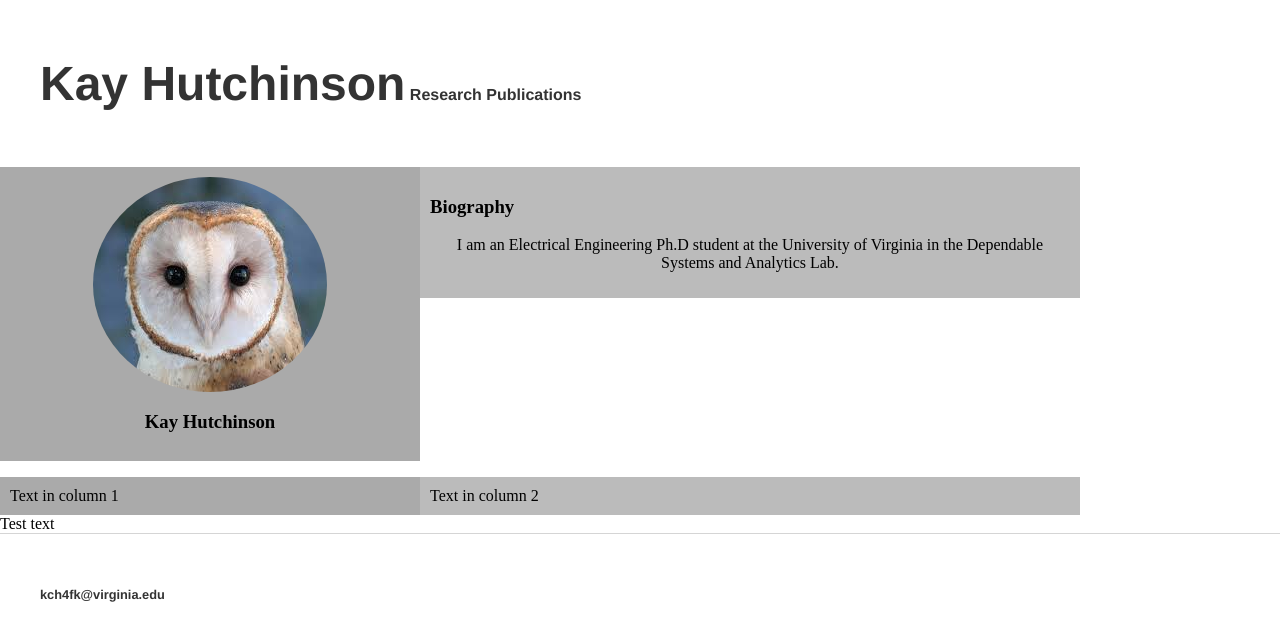
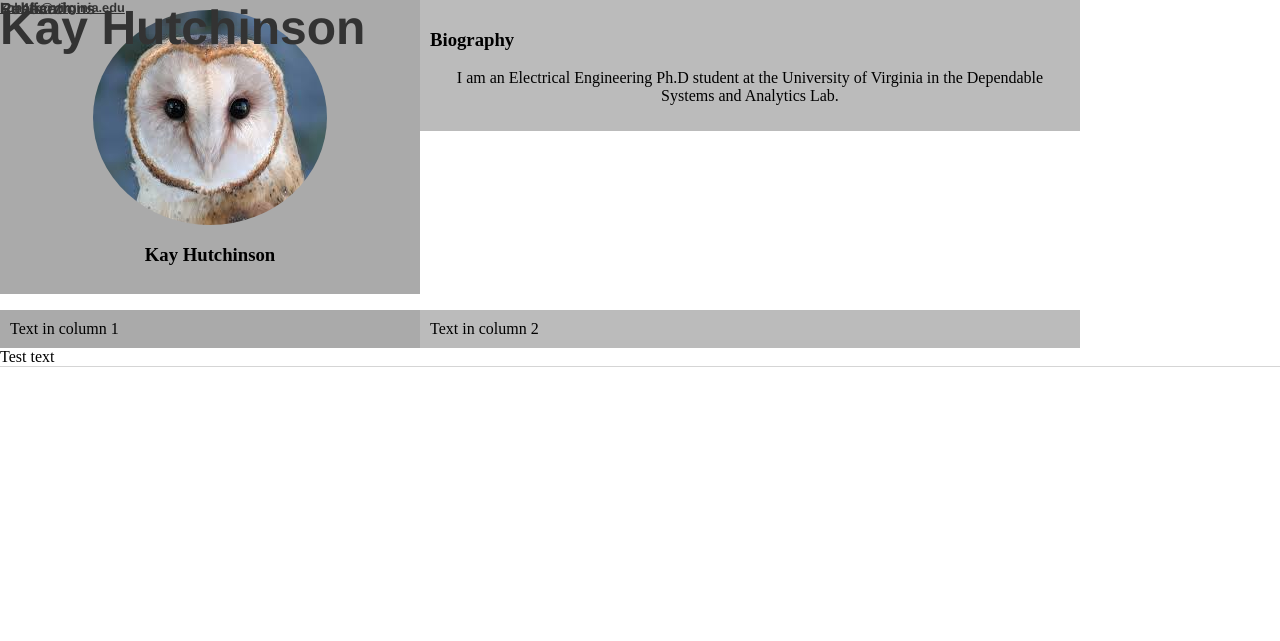
Before and after one commit to kch4fk/kch4fk.github.io, a Jekyll site: the page built from index.html, in a window 1280 px wide. Shown: the top 641 px of the page. Built offline with Jekyll 4.4.1, drawn with Linux system fonts in a browser that asks for light colours.

Commit message:
Update main.css

```diff
--- a/css/main.css
+++ b/css/main.css
@@ -5,19 +5,22 @@ body {
 
 nav ul, footer ul {
     font-family:'Helvetica', 'Arial', 'Sans-Serif';
-    padding: 40px;
+    padding: 0;  /*40px;*/
+    margin: 0;   /**/
     list-style: none;
     font-weight: bold;
+    height: 10%;
 }
+
 nav ul li, footer ul li {
     display: inline;
     /*margin-right: 20px;
     margin-left: 20px;*/
     /*overflow: hidden; */
     /*background-color: #333;*/
-    /*position: fixed; */ /*Set the navbar to fixed position*/
-    /*top: 0;*/ /*Position the navbar at the top of the page*/
-    /*width: 100%;*/ /*Full width*/
+    position: fixed;  /*Set the navbar to fixed position*/
+    top: 0; /*Position the navbar at the top of the page*/
+    width: 100%; /*Full width*/
 }
 a {
     text-decoration: none;
```
